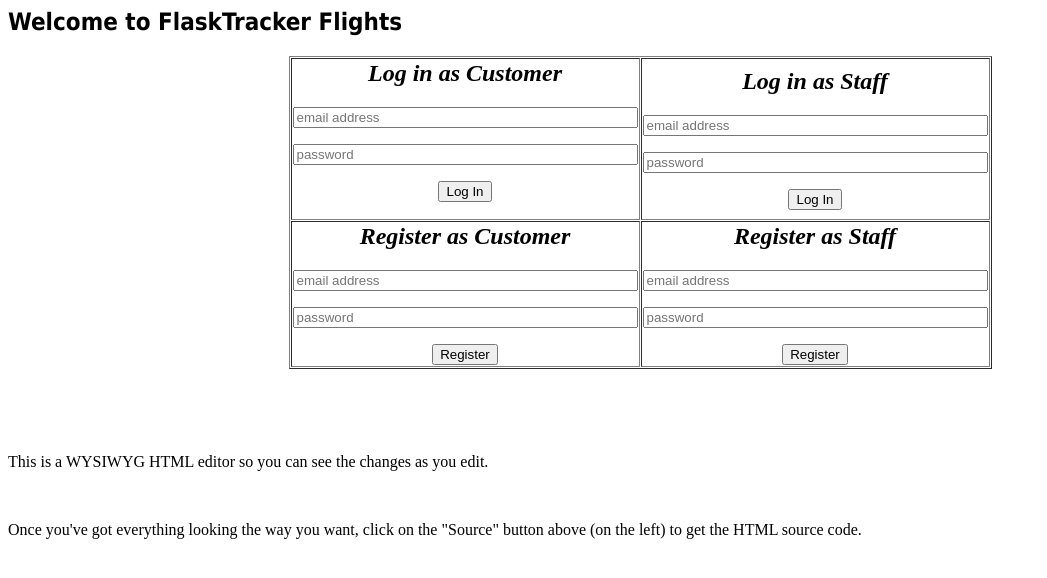
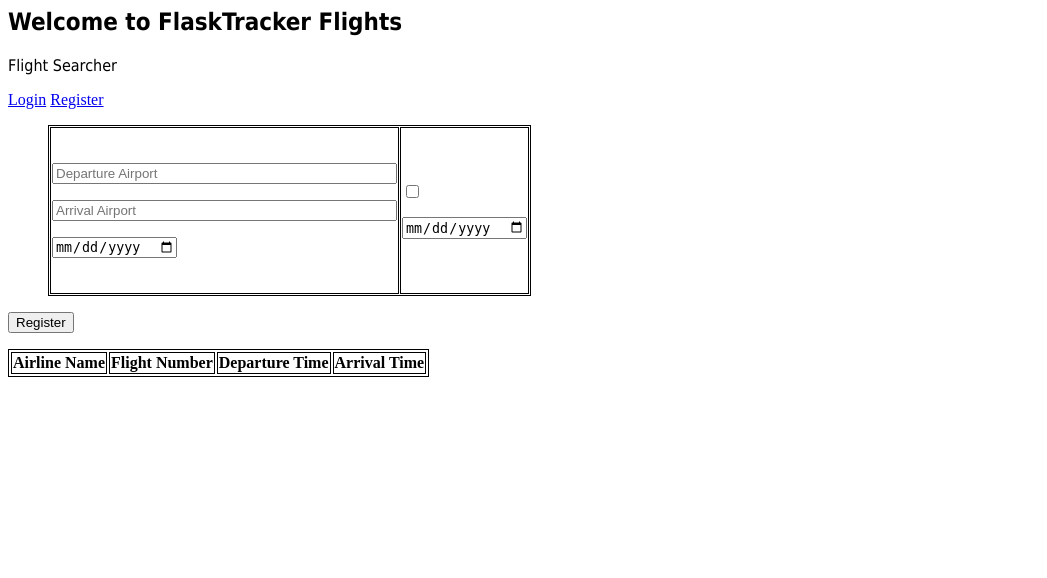
Before and after one commit to RianShinozaki/Databases-Final, a Flask app: page / in a window 1280 px wide. Shown: the top 578 px of the page, without its empty margins (0-1047 px from the left). Run offline with Flask 3, Linux system fonts and the light colour scheme; lists and menus that the app fills with data are empty.

Commit message:
Flight Searching

```diff
--- a/init1.py
+++ b/init1.py
@@ -17,14 +17,60 @@ conn = pymysql.connect(host='localhost',
 #Define a route to hello function
 @app.route('/')
 def hello():
-
 	return render_template('index.html')
 
-@app.route('/loginCustomerAuth', methods=['GET', 'POST'])
-def loginCustomerAuth():
+@app.route('/login')
+def login():
+	return render_template('login.html')
+
+@app.route('/lookUpFlight', methods=['GET', 'POST'])
+def lookUpFlight():
+    departureAirport = request.form['departureAirport']
+    arrivalAirport = request.form['arrivalAirport']
+    departureDate = request.form['departureDate']
+
+    cursor = conn.cursor()
+    query = 'SELECT name, num, depTime, arrTime FROM lookUpFlight WHERE departureAirport = %s AND arrivalAirport = %s AND depDate = %s'
+    cursor.execute(query, (departureAirport, arrivalAirport, departureDate))
+
+    data = cursor.fetchall()
+    error = None
+    if(data):
+        for flight in data:
+            print(flight['depTime'])
+        cursor.close()
+        return render_template('index.html', flights=data)
+    else:
+        error = "No flights match those parameters at this time."
+        return render_template('index.html', error = error)
+
+
+#Authenticates the login
+@app.route('/loginAuth', methods=['GET', 'POST'])
+def loginAuth():
+	#grabs information from the forms
+	username = request.form['username']
+	password = request.form['password']
+
+	#cursor used to send queries
+	cursor = conn.cursor()
+	#executes query
+	query = 'SELECT * FROM user WHERE username = %s and password = %s'
+	cursor.execute(query, (username, password))
+	#stores the results in a variable
+	data = cursor.fetchone()
+	#use fetchall() if you are expecting more than 1 data row
+	cursor.close()
 	error = None
-	return render_template('login.html', error=error)
-
+	if(data):
+		#creates a session for the the user
+		#session is a built in
+		session['username'] = username
+		return redirect(url_for('home'))
+	else:
+		#returns an error message to the html page
+		error = 'Invalid login or username'
+		return render_template('login.html', error=error)
 
 """
 #Define route for login
--- a/templates/index.html
+++ b/templates/index.html
@@ -1,68 +1,57 @@
-<html>
-<head>
-	<title></title>
-</head>
-<body data-gr-ext-installed="" data-new-gr-c-s-check-loaded="14.1167.0">
 <h2><span style="font-family:tahoma,geneva,sans-serif;">Welcome to FlaskTracker Flights</span></h2>
+<p><span style="font-family:tahoma,geneva,sans-serif;">Flight Searcher</span></p>
 
+{% if not message %}
+	<a href="/login">Login</a>
+	<a href="/register">Register</a>
+{% endif %}
 
+<style type="text/css">
+	table, th, td{
+		border: 1px solid black;
+	}
+</style>
 
-<table align="center" border="1" cellpadding="1" cellspacing="1" style="width:500px;">
+<form action="/lookUpFlight" method="POST">
+	<figure class="table" style="width:500px;">
+		<table cellpadding="1" cellspacing="1">
 			<tbody>
 				<tr>
 					<td>
-				<form action="/loginCustomerAuth" method="POST">
-					<h2 style="font-style: italic; text-align: center;">Log in as Customer</h2>
-
-					<p style="text-align: center;"><input maxlength="255" name="emailaddress" placeholder="email address" size="40" type="email" /></p>
-
-					<p style="text-align: center;"><input maxlength="255" name="password" placeholder="password" size="40" type="password" /></p>
-
-					<p style="text-align: center;"><input type="submit" value="Log In" /></p>
-				</form>
+						<p>&nbsp;</p>
+						<p><input maxlength="255" name="departureAirport" placeholder="Departure Airport" size="40" type="search"></p>
+						<p><input maxlength="255" name="arrivalAirport" placeholder="Arrival Airport" size="40" type="search"></p>
+						<p><input maxlength="255" name="departureDate" placeholder="Departure Date" size="40" type="date"></p>
+						<p>&nbsp;</p>
 					</td>
 					<td>
-				<h2 style="font-style: italic; text-align: center;">Log in as Staff</h2>
-
-				<p style="text-align: center;"><input maxlength="255" name="emailaddress" placeholder="email address" size="40" type="email" /></p>
-
-				<p style="text-align: center;"><input maxlength="255" name="password" placeholder="password" size="40" type="password" /></p>
-
-				<p style="text-align: center;"><input name="login_staff" type="submit" value="Log In" /></p>
-
-			</td>
-		</tr>
-		<tr>
-			<td>
-			<h2 style="font-style: italic; text-align: center;">Register as Customer</h2>
-
-			<p style="text-align: center;"><input maxlength="255" name="emailaddress" placeholder="email address" size="40" type="email" /></p>
-
-			<p style="text-align: center;"><input maxlength="255" name="password" placeholder="password" size="40" type="password" /></p>
-
-			<p style="text-align: center;"><input name="register_customer" type="submit" value="Register" /></p>
-			</td>
-			<td>
-			<h2 style="font-style: italic; text-align: center;">Register as Staff</h2>
-
-			<p style="text-align: center;"><input maxlength="255" name="emailaddress" placeholder="email address" size="40" type="email" /></p>
-
-			<p style="text-align: center;"><input maxlength="255" name="password" placeholder="password" size="40" type="password" /></p>
-
-			<p style="text-align: center;"><input name="register_staff" type="submit" value="Register" /></p>
+						<p>&nbsp;</p>
+						<p><input name="roundTripBool"  size="40" type="checkbox"></p>
+						<p><input maxlength="255" name="returnDate" placeholder="Return Date" size="40" type="date"></p>
+						<p>&nbsp;</p>
 					</td>
 				</tr>
 			</tbody>
 		</table>
+	</figure>
+	<p><input type="submit" value="Register"></p>
+	{% if error %}
+		<p class="error"><strong>Error:</strong> {{error}}</p>
+	{% endif %}
+</form>
 
-<p>&nbsp;</p>
+<table>
+	<th>Airline Name</th>
+	<th>Flight Number</th>
+	<th>Departure Time</th>
+	<th>Arrival Time</th>
 
-<p>&nbsp;</p>
-
-<p>This is a WYSIWYG HTML editor so you can see the changes as you edit.</p>
-
-<p>&nbsp;</p>
-
-<p>Once you&#39;ve got everything looking the way you want, click on the &quot;Source&quot; button above (on the left) to get the HTML source code.</p>
-<grammarly-desktop-integration data-grammarly-shadow-root="true"></grammarly-desktop-integration></body>
-</html>
+{% for flight in flights %}
+	<tr>
+		<td>{{flight['name']}}</td>
+		<td>{{flight['num']}}</td>
+		<td>{{flight['depTime']}}</td>
+		<td>{{flight['arrTime']}}</td>
+	</tr>
+{% endfor %}
+</table>
```
Also changed, not shown: templates/login.html (+34 -19 lines), templates/oldlogin.html (added, +19 -0 lines). Lines whose indentation alone changed are shown as unchanged.
